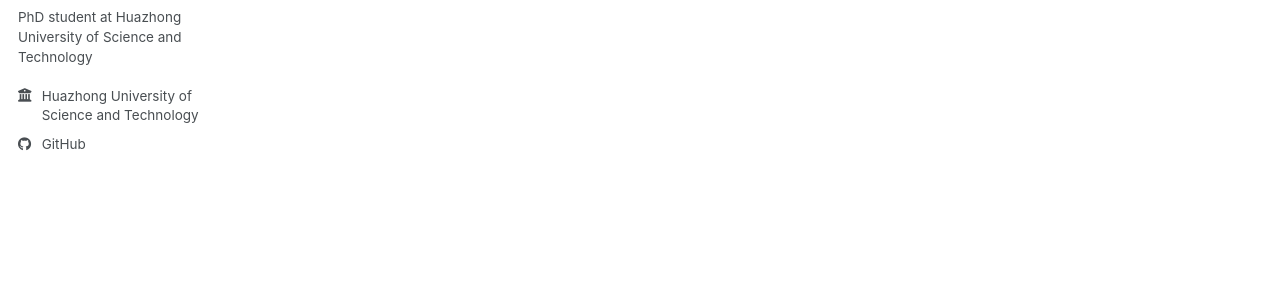
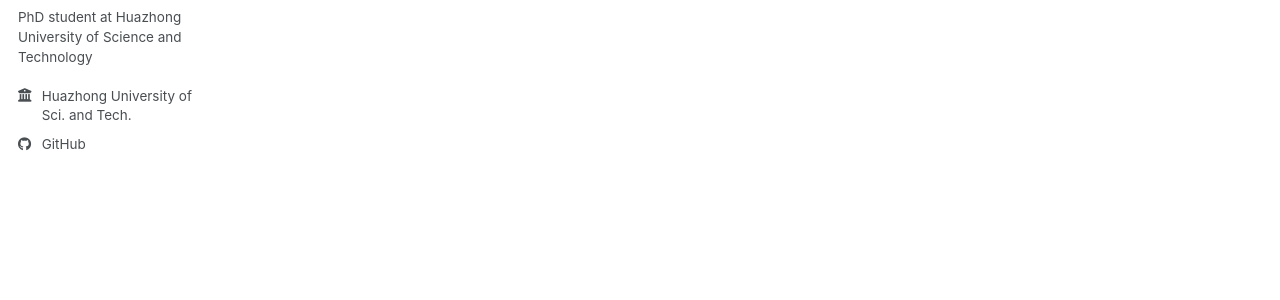
Before and after one commit to Tau0509/Tau0509.github.io, a Jekyll site: the page built from _pages/about.md, in a window 1280 px wide. Shown: the part 311-611 px from the top of the page. Built offline with Jekyll 4.4.1, drawn with Linux system fonts in a browser that asks for light colours; a style sheet for code colours, icons or effects is not loaded.

Commit message:
Abbreviate institution name and add official link

```diff
--- a/_config.yml
+++ b/_config.yml
@@ -28,7 +28,8 @@ author:
   pronouns         : # example: "she/her"
   bio              : "PhD student at Huazhong University of Science and Technology"
   location         :
-  employer         : "Huazhong University of Science and Technology"
+  employer         : "Huazhong University of Sci. and Tech."
+  employer_url     : "https://hust.edu.cn"
   uri              : # URL
   email            :
 
```
